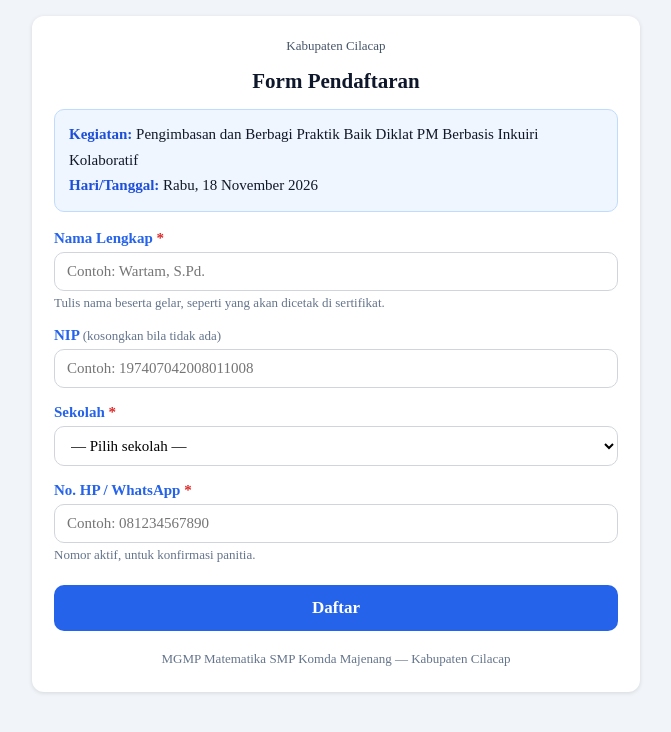
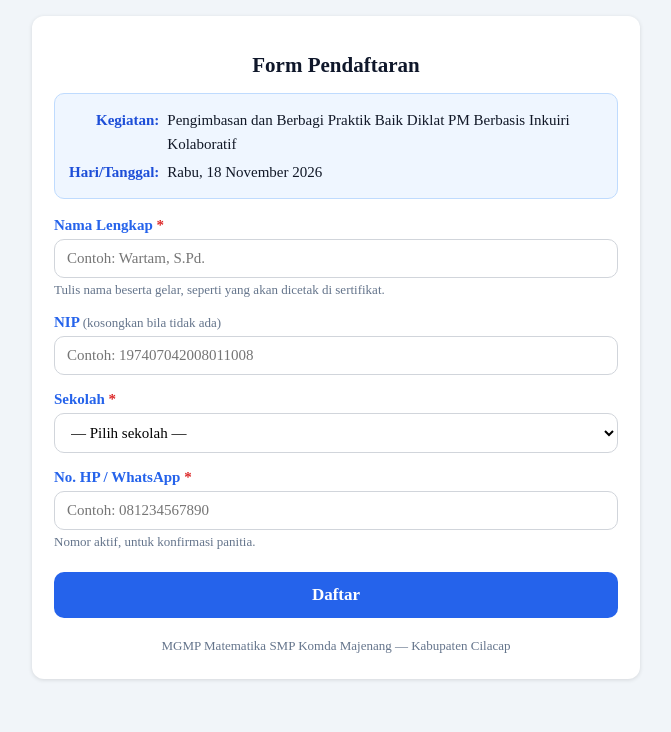
Before and after one commit to mgmpmatsmpmajenang/mgmpmatsmpmajenang.github.io, a plain HTML site: page pendaftaran-diklat.html in a window 1280 px wide. Shown: the whole page, without its empty margins (304-975 px from the left). Drawn offline with Linux system fonts and the light colour scheme.

Commit message:
Form pendaftaran Diklat: hapus Kabupaten Cilacap, ratakan titik dua label acara

```diff
--- a/pendaftaran-diklat.html
+++ b/pendaftaran-diklat.html
@@ -15,6 +15,9 @@
   h1 { font-size: 21px; text-align: center; color: #0f172a; margin: 14px 0 4px; line-height: 1.3; }
   .acara { background: #eff6ff; border: 1px solid #bfdbfe; border-radius: 10px; padding: 12px 14px; font-size: 15px; line-height: 1.7; margin: 14px 0 18px; }
   .acara b { color: #1d4ed8; }
+  .acara table { border-collapse: collapse; width: 100%; }
+  .acara td { vertical-align: top; padding: 2px 0; font-size: 15px; line-height: 1.6; }
+  .acara td:first-child { white-space: nowrap; text-align: right; padding-right: 8px; }
   label { display: block; font-size: 15px; font-weight: bold; color: #2563eb; margin: 16px 0 5px; }
   label .wajib { color: #dc2626; }
   label .opsional { color: #64748b; font-weight: normal; font-size: 13px; }
@@ -35,13 +38,12 @@
 <body>
 <div class="wrap">
   <div class="kartu">
-    <div class="kop">
-      <div class="sub">Kabupaten Cilacap</div>
-    </div>
     <h1>Form Pendaftaran</h1>
     <div class="acara">
-      <b>Kegiatan:</b> Pengimbasan dan Berbagi Praktik Baik Diklat PM Berbasis Inkuiri Kolaboratif<br>
-      <b>Hari/Tanggal:</b> Rabu, 18 November 2026<br>
+      <table>
+        <tr><td><b>Kegiatan:</b></td><td>Pengimbasan dan Berbagi Praktik Baik Diklat PM Berbasis Inkuiri Kolaboratif</td></tr>
+        <tr><td><b>Hari/Tanggal:</b></td><td>Rabu, 18 November 2026</td></tr>
+      </table>
     </div>
 
     <form id="form-daftar" novalidate>
```
